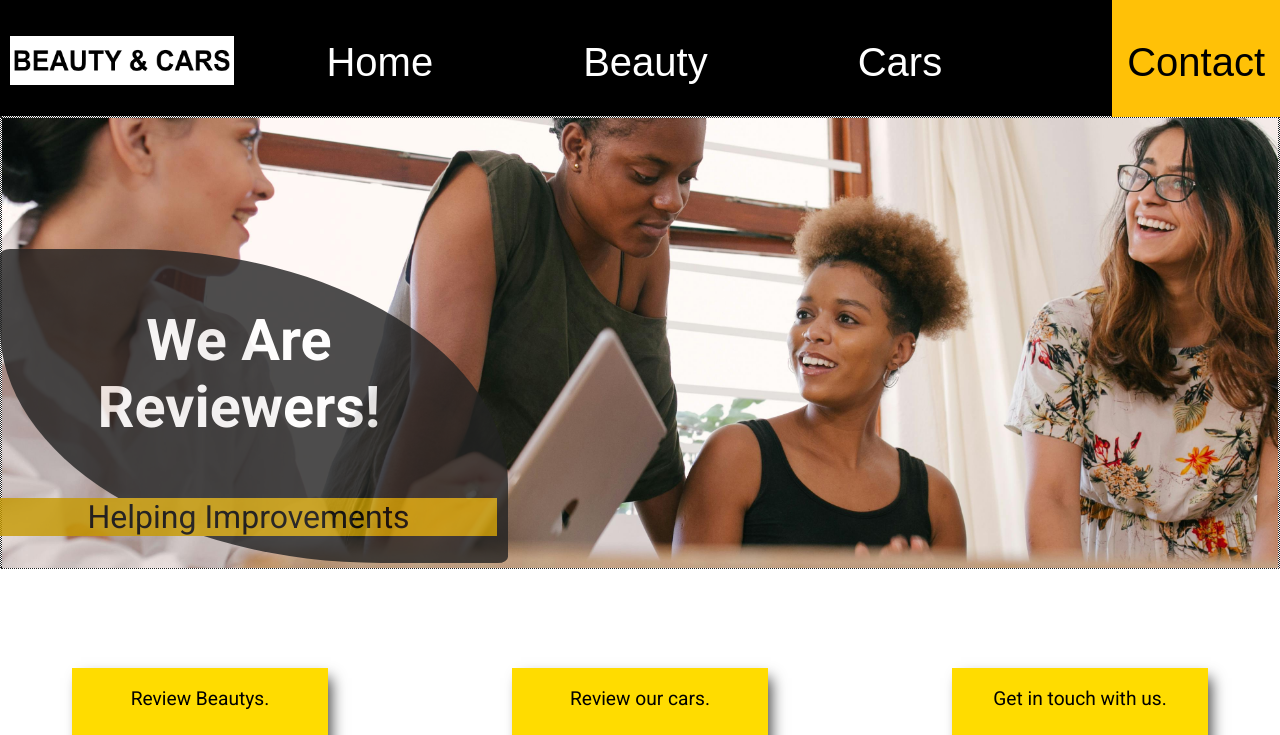
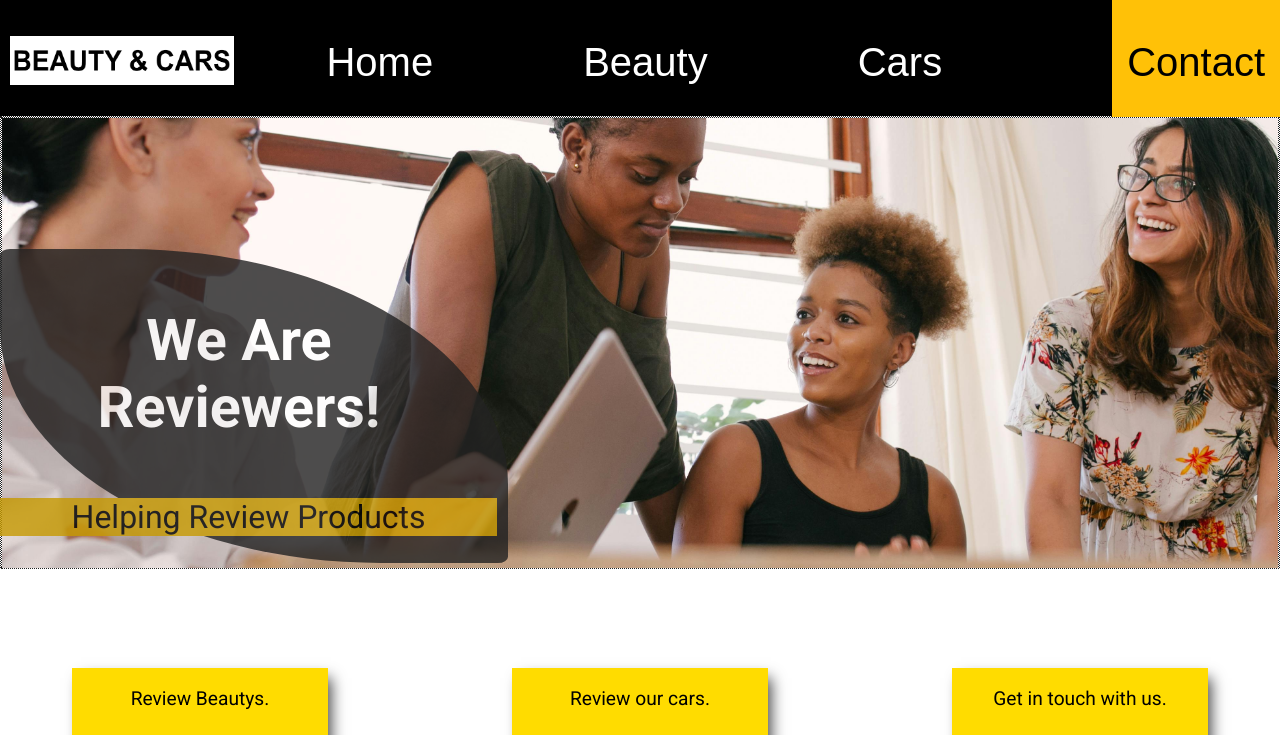
Before and after one commit to olootu/product-review, an Angular app: page / in a window 1280 px wide. Shown: the top 735 px of the page. Built offline with nearby package versions, Linux system fonts and the light colour scheme; a web font is replaced by a local one.

Commit message:
home page slogan changed

```diff
--- a/src/app/beauty/beauty.component.html
+++ b/src/app/beauty/beauty.component.html
@@ -20,7 +20,7 @@
                     {{data.price}}
                 </p>
                 @if(showReviewListError && productId === data.id){
-                <span class="no-review-error">No Review yet for this item!</span>
+                <span class="no-review-error">No Review yet for this item! Click on the "Review product" button to be the first reviewer.</span>
                 }
                 <p> <i class="material-icons" id="{{data.id}}">thumb_up </i>
                     <span class="rating">{{data?.rating?.count}}</span>
--- a/src/app/home/home.component.html
+++ b/src/app/home/home.component.html
@@ -3,7 +3,7 @@
     <div class="hero">
         <app-hero [image]="'home-img'" [alt]="'image showing  reviewer volunteers'"></app-hero>
     </div>
-    <app-slogan></app-slogan>
+    <app-slogan [sloganText]="'Helping Review Products'"></app-slogan>
     <h1 class="home-title heading">Home</h1>
 
     <div class="home-info">
```
